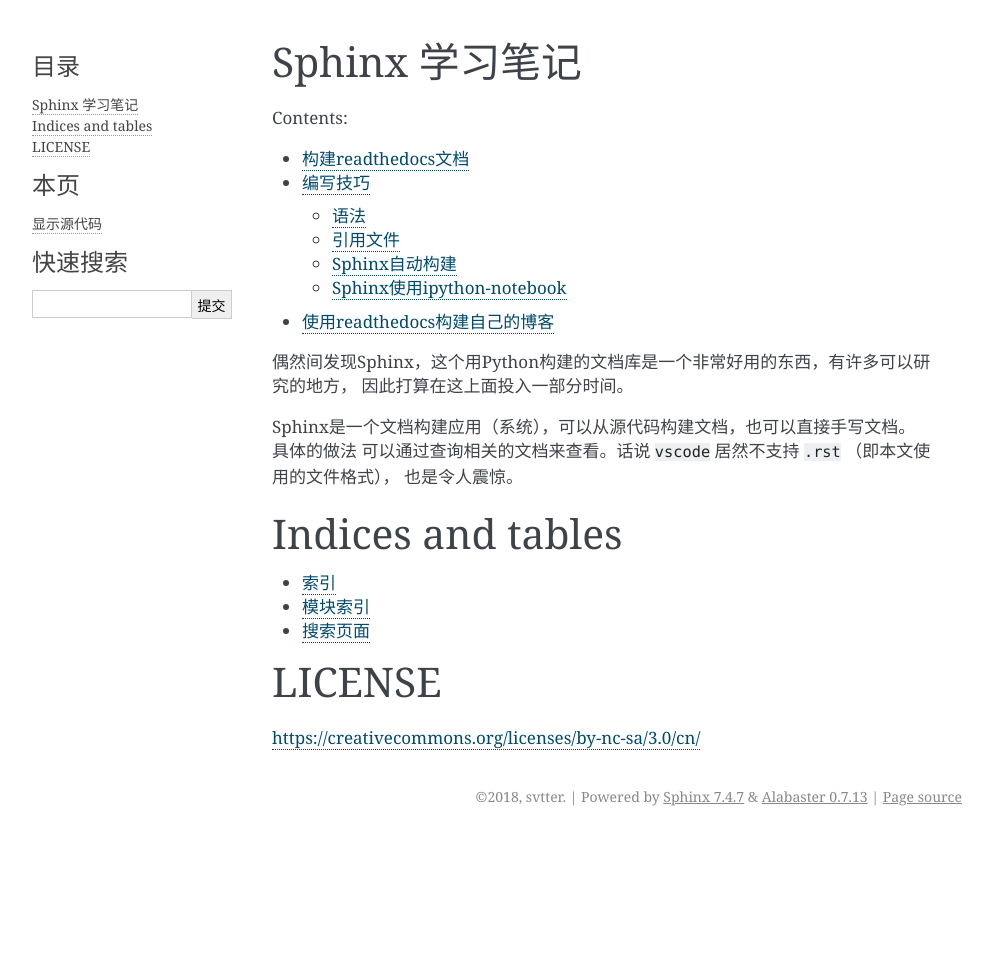
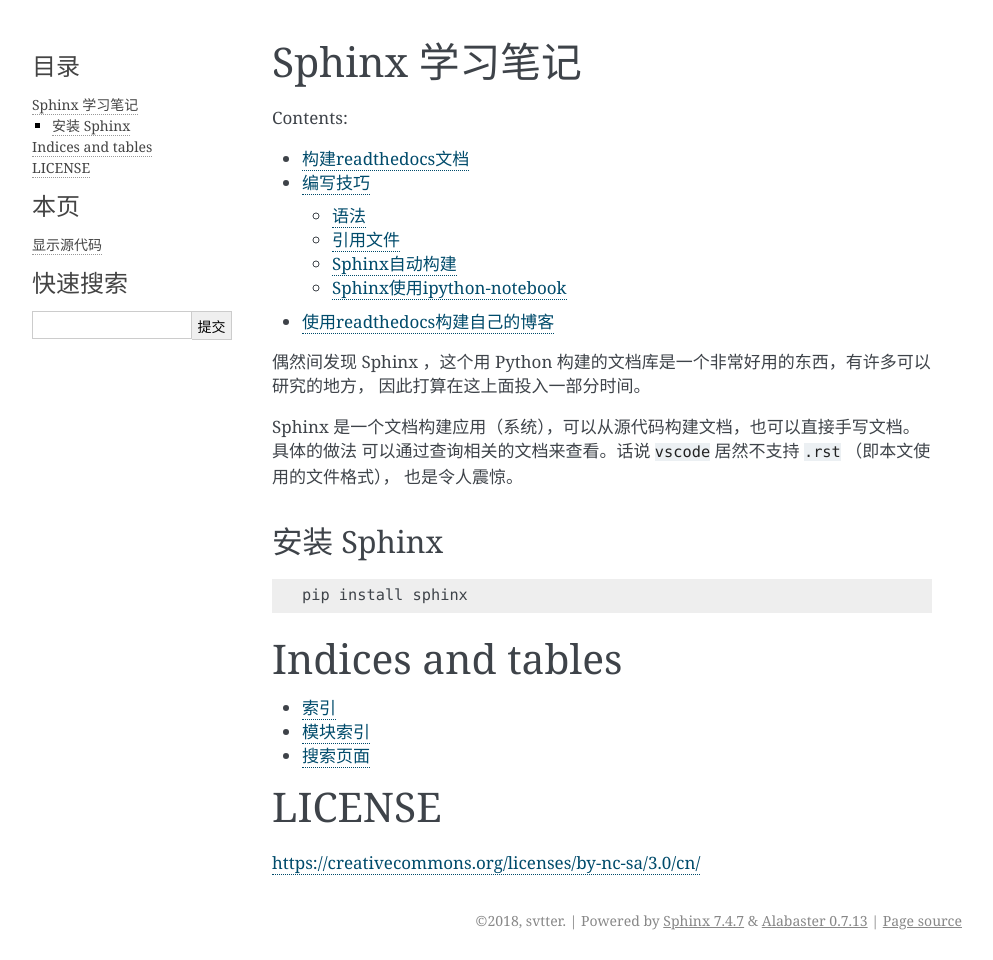
Before and after one commit to Svtter/Sphinx-learn, a Sphinx documentation site: the page built from source/index.rst, in a window 1280 px wide. Shown: the whole page, without its empty margins (148-1141 px from the left). Built offline with Sphinx 7.4.7, drawn with Linux system fonts in a browser that asks for light colours; before the commit the page ends 900 px from its top, so only the background shows below that.

Commit message:
add install part

```diff
--- a/source/index.rst
+++ b/source/index.rst
@@ -10,12 +10,19 @@
    blog
 
 
-偶然间发现Sphinx，这个用Python构建的文档库是一个非常好用的东西，有许多可以研究的地方，
+偶然间发现 Sphinx ，这个用 Python 构建的文档库是一个非常好用的东西，有许多可以研究的地方，
 因此打算在这上面投入一部分时间。
 
-Sphinx是一个文档构建应用（系统），可以从源代码构建文档，也可以直接手写文档。具体的做法
+Sphinx 是一个文档构建应用（系统），可以从源代码构建文档，也可以直接手写文档。具体的做法
 可以通过查询相关的文档来查看。话说 ``vscode`` 居然不支持 ``.rst`` （即本文使用的文件格式），
 也是令人震惊。
+
+安装 Sphinx
+---------------------
+
+.. code:: bash
+
+    pip install sphinx
 
 
 
```
